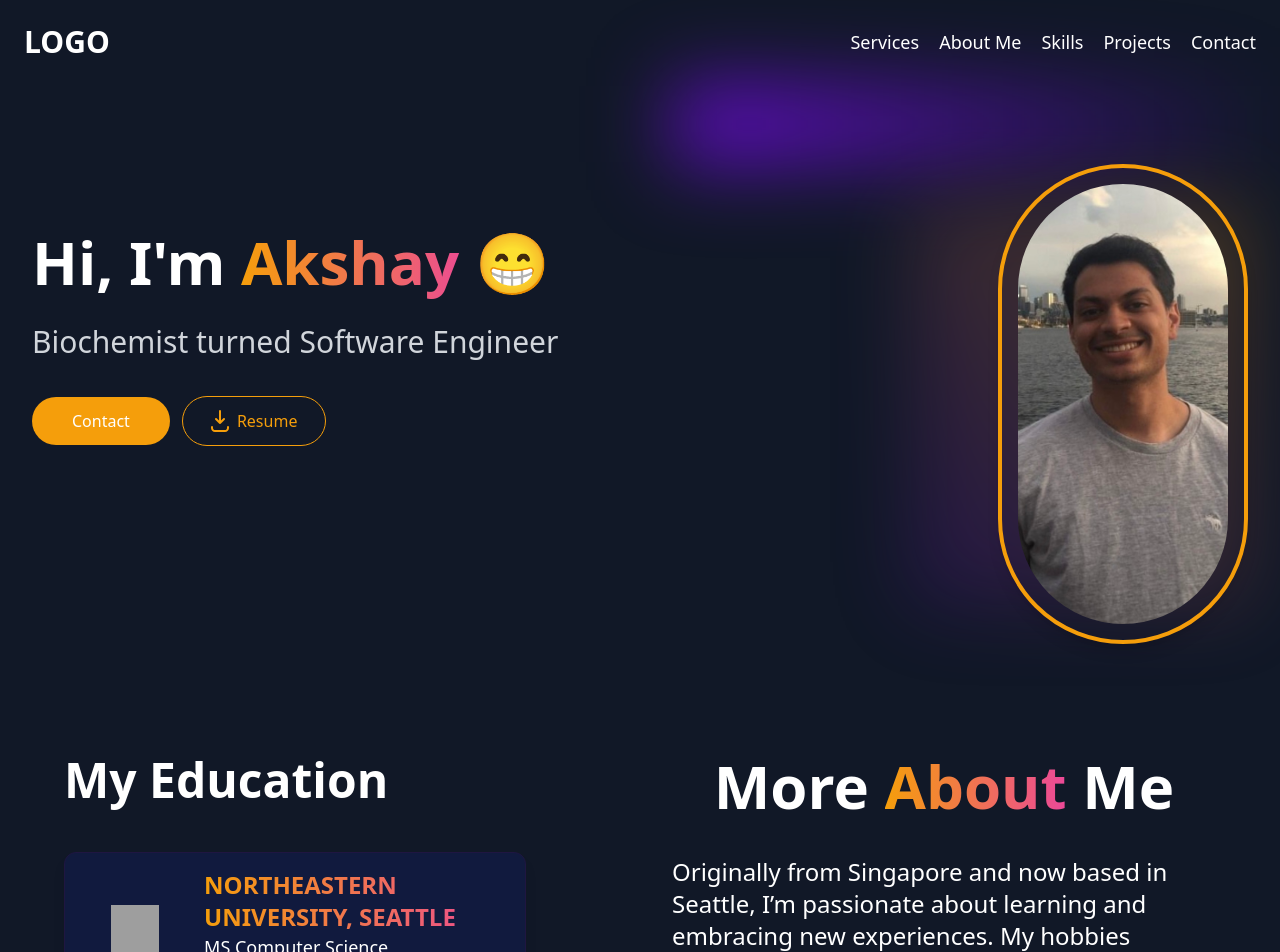
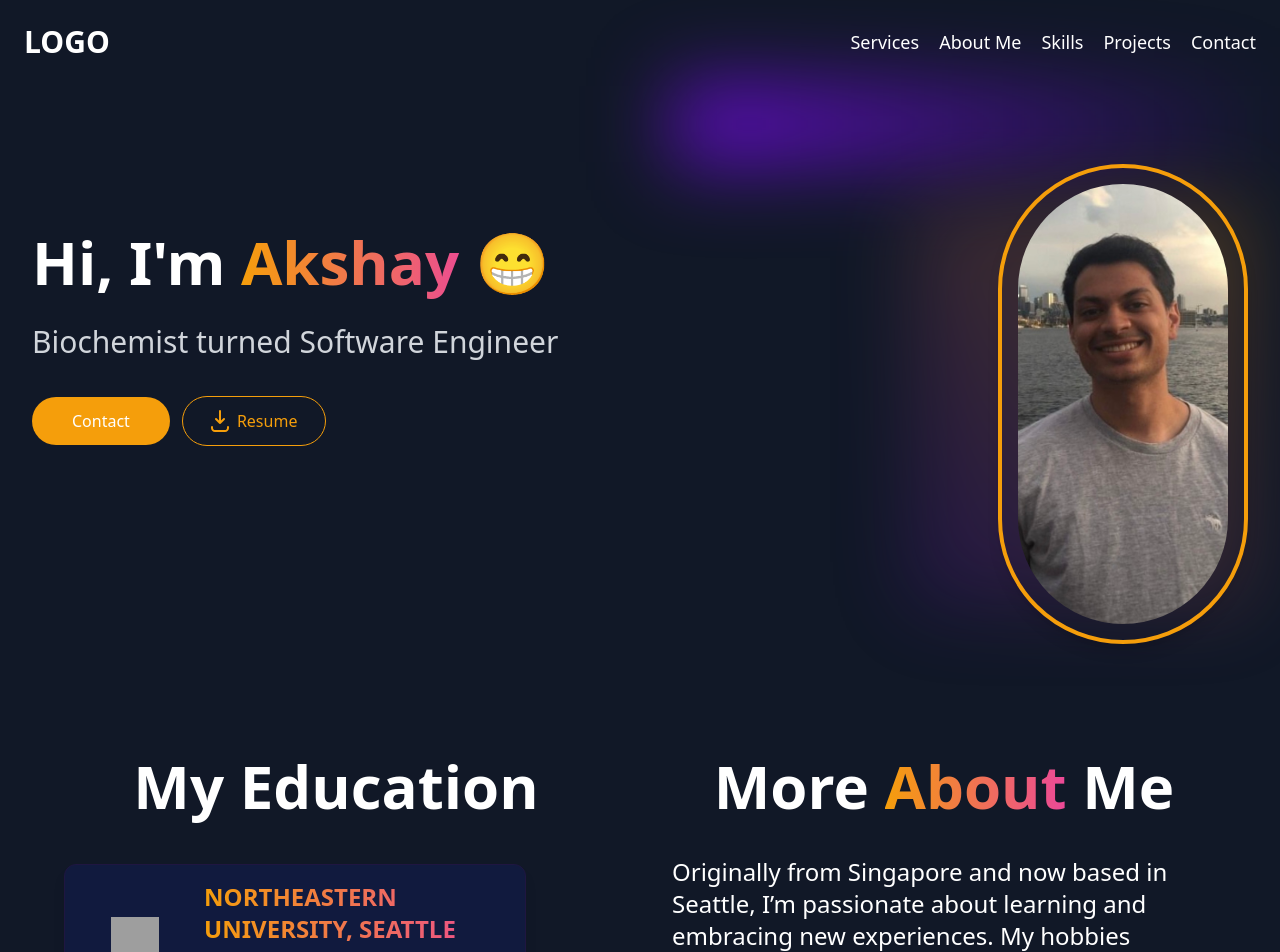
Before and after one commit to akshayrao96/portfolio, a Vue app: page / in a window 1280 px wide. Shown: the top 952 px of the page. Built offline with nearby package versions, Linux system fonts and the light colour scheme; grey boxes are pictures that could not be loaded.

Commit message:
refactor: about section, text align

```diff
--- a/src/components/AboutSection.vue
+++ b/src/components/AboutSection.vue
@@ -9,7 +9,7 @@
       class="md:grid md:grid-cols-2 gap-8 items-center py-6 px-4 xl:gap-16 sm:py-12 xl:px-16 z-1"
     >
       <div data-aos="flip-right">
-        <h2 class="text-5xl font-bold text-white text-left mb-6">
+        <h2 class="text-6xl font-bold text-white text-center mb-6">
           My Education
         </h2>
         <div class="space-y-8 py-6">
```
